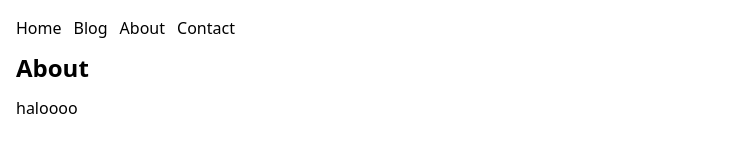
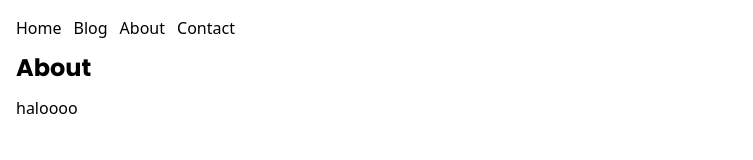
Before and after one commit to Elcand/learn-nextjs, a Next.js app: page /about in a window 1280 px wide. Shown: the top 160 px of the page, without its empty margins (0-753 px from the left). Built offline with nearby package versions, Linux system fonts and the light colour scheme.

Commit message:
how to implement  or change font

```diff
--- a/app/components/heading.tsx
+++ b/app/components/heading.tsx
@@ -1,3 +1,7 @@
+import { font } from "@/app/font";
+
 export default function Heading({ children }: any) {
-  return <h1 className="pb-3 text-2xl font-bold">{children}</h1>;
+  return (
+    <h1 className={`pb-3 text-2xl font-bold ${font.className}`}>{children}</h1>
+  );
 }
--- /dev/null
+++ b/app/font.ts
@@ -0,0 +1,6 @@
+import { Poppins } from "next/font/google"
+
+export const font = Poppins({
+  subsets: ["latin"],
+  weight: ["100", "200", "300", "400", "500", "600", "700", "800", "900"],
+})
```
